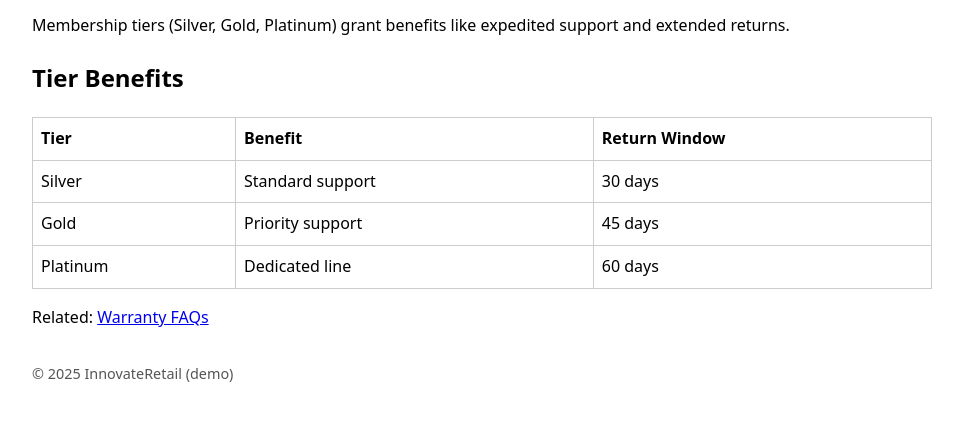
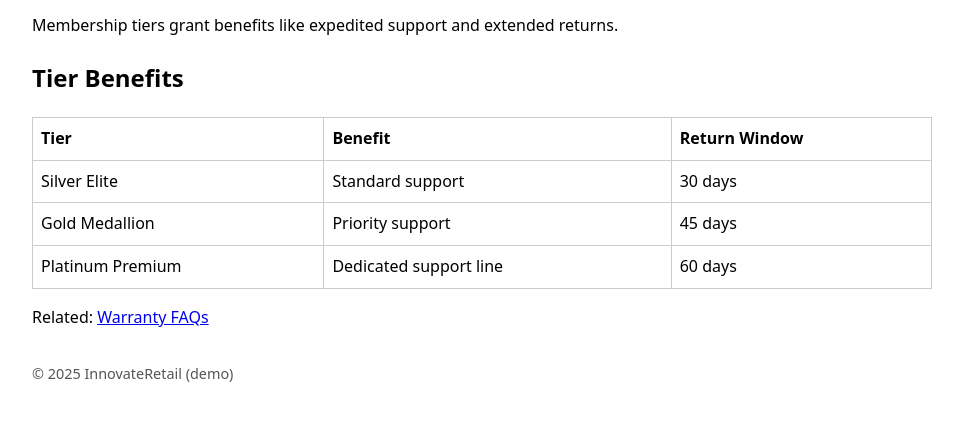
Before and after one commit to emilytaylor-td/td-certified-expert-innovateretail-kb, a website: page td-certified-expert-innovateretail-kb/articles/account-membership.html in a window 1280 px wide. Shown: the part 181-602 px from the top of the page, without its empty margins (158-1121 px from the left). Drawn offline with Linux system fonts and the light colour scheme.

Commit message:
Update account-membership.html
updated membership names

```diff
--- a/td-certified-expert-innovateretail-kb/articles/account-membership.html
+++ b/td-certified-expert-innovateretail-kb/articles/account-membership.html
@@ -18,7 +18,7 @@
       </header>
 
       <p>
-        Membership tiers (Silver, Gold, Platinum) grant benefits like expedited
+        Membership tiers grant benefits like expedited
         support and extended returns.
       </p>
 
@@ -33,18 +33,18 @@
         </thead>
         <tbody>
           <tr>
-            <td>Silver</td>
+            <td>Silver Elite</td>
             <td>Standard support</td>
             <td>30 days</td>
           </tr>
           <tr>
-            <td>Gold</td>
+            <td>Gold Medallion</td>
             <td>Priority support</td>
             <td>45 days</td>
           </tr>
           <tr>
-            <td>Platinum</td>
-            <td>Dedicated line</td>
+            <td>Platinum Premium</td>
+            <td>Dedicated support line</td>
             <td>60 days</td>
           </tr>
         </tbody>
```
